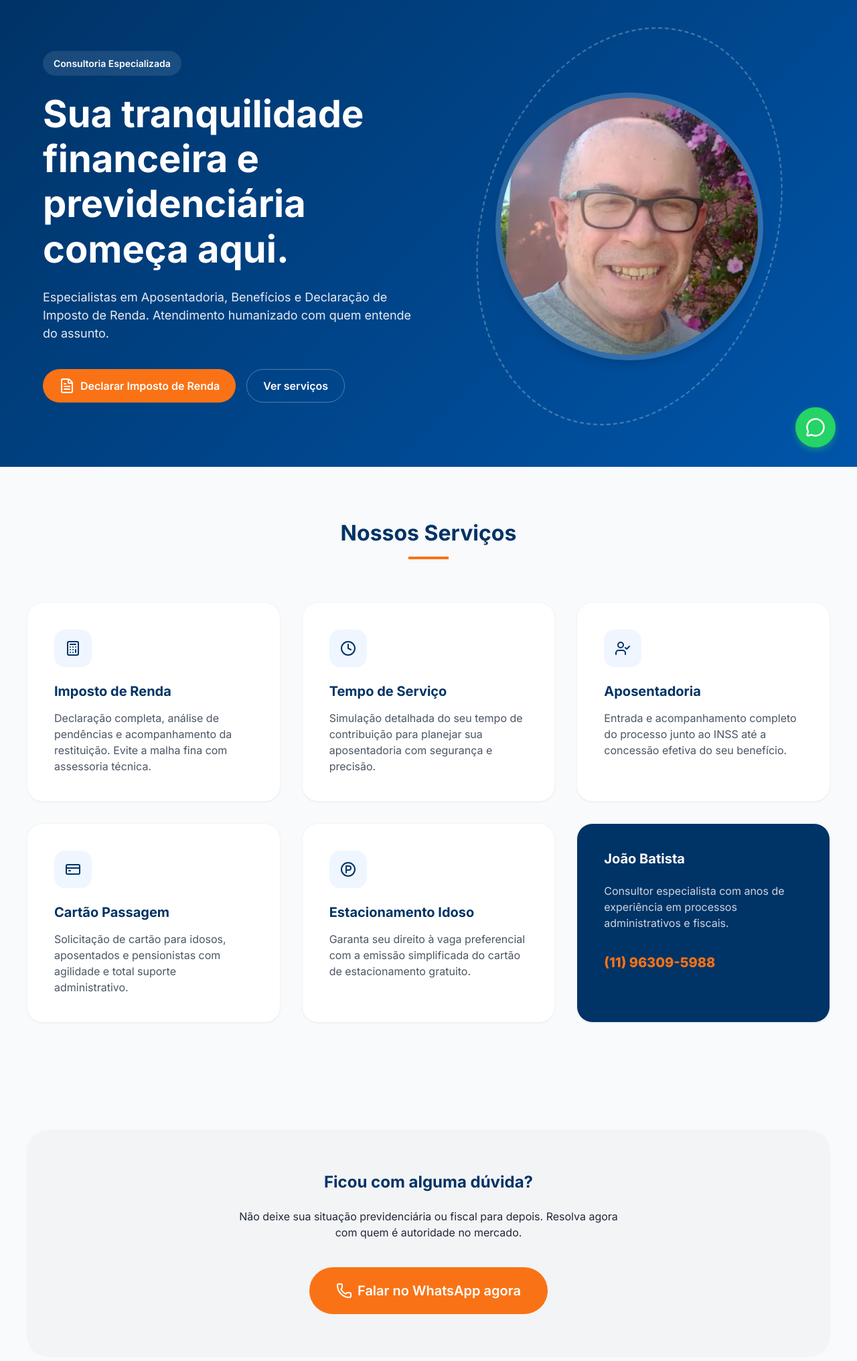
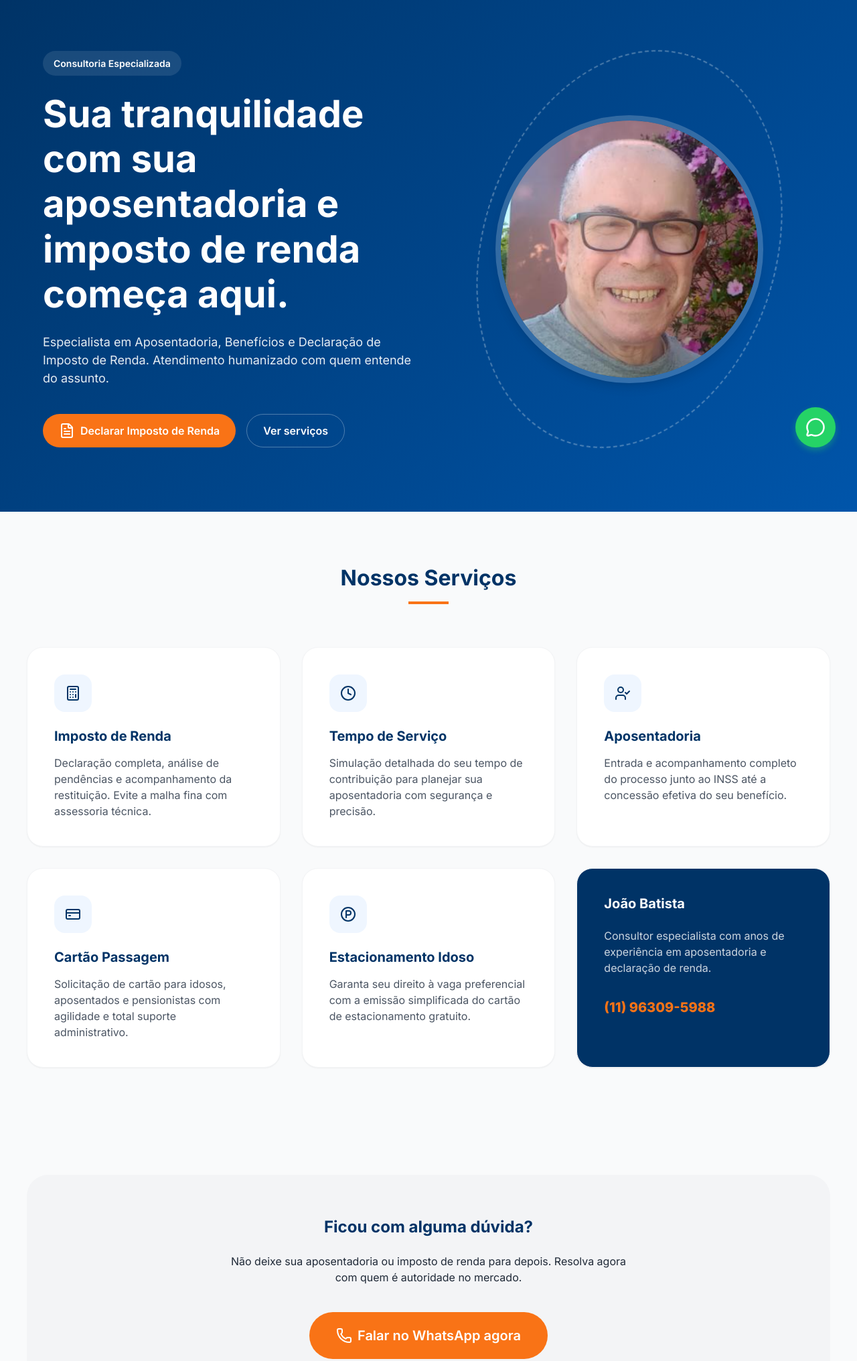
Before and after one commit to caladojuliocesar-eng/jbs, a website built with Vite: page index.html in a window 1280 px wide. Shown: the part 100-2132 px from the top of the page at 67% size. Built offline with nearby package versions, Linux system fonts and the light colour scheme.

Commit message:
feat: simplify landing page copy for better accessibility

```diff
--- a/index.html
+++ b/index.html
@@ -3,7 +3,7 @@
 <head>
     <meta charset="UTF-8">
     <meta name="viewport" content="width=device-width, initial-scale=1.0">
-    <title>JBS Consultoria | Previdência e Imposto de Renda</title>
+    <title>JBS Consultoria | Aposentadoria e Imposto de Renda</title>
     <!-- SEO -->
     <meta name="description" content="Especialista em Aposentadoria, Benefícios e Imposto de Renda. Atendimento humanizado com João Batista.">
     <link rel="preconnect" href="https://fonts.googleapis.com">
@@ -30,8 +30,8 @@
             <div class="container hero-grid">
                 <div>
                     <span class="hero-badge">Consultoria Especializada</span>
-                    <h1>Sua tranquilidade financeira e previdenciária começa aqui.</h1>
-                    <p>Especialistas em Aposentadoria, Benefícios e Declaração de Imposto de Renda. Atendimento humanizado com quem entende do assunto.</p>
+                    <h1>Sua tranquilidade com sua aposentadoria e imposto de renda começa aqui.</h1>
+                    <p>Especialista em Aposentadoria, Benefícios e Declaração de Imposto de Renda. Atendimento humanizado com quem entende do assunto.</p>
                     <div style="display: flex; gap: 1rem; flex-wrap: wrap;">
                         <a href="https://wa.me/5511963095988?text=Olá%20João,%20gostaria%20de%20informações%20sobre%20meu%20Imposto%20de%20Renda." class="btn btn-accent">
                             <i data-lucide="file-text"></i> Declarar Imposto de Renda
@@ -99,7 +99,7 @@
 
                 <div class="service-card" style="background: var(--primary); color: white;">
                     <h3 style="color: white; margin-bottom: 1.5rem;">João Batista</h3>
-                    <p style="color: rgba(255,255,255,0.8); margin-bottom: 2rem;">Consultor especialista com anos de experiência em processos administrativos e fiscais.</p>
+                    <p style="color: rgba(255,255,255,0.8); margin-bottom: 2rem;">Consultor especialista com anos de experiência em aposentadoria e declaração de renda.</p>
                     <a href="tel:11963095988" style="color: var(--accent); font-weight: 800; font-size: 1.25rem; text-decoration: none;">(11) 96309-5988</a>
                 </div>
             </div>
@@ -108,7 +108,7 @@
         <section class="section-padding container">
             <div class="cta-banner">
                 <h2>Ficou com alguma dúvida?</h2>
-                <p>Não deixe sua situação previdenciária ou fiscal para depois. Resolva agora com quem é autoridade no mercado.</p>
+                <p>Não deixe sua aposentadoria ou imposto de renda para depois. Resolva agora com quem é autoridade no mercado.</p>
                 <a href="https://wa.me/5511963095988" class="btn btn-accent" style="padding: 1.25rem 2.5rem; font-size: 1.25rem;">
                     <i data-lucide="phone"></i> Falar no WhatsApp agora
                 </a>
@@ -119,7 +119,7 @@
     <footer>
         <div class="container">
             <img src="/LOGO.jpeg" alt="JBS Logo" class="footer-logo">
-            <p>JBS Consultoria - Especialidade em Previdência e Tributos</p>
+            <p>JBS Consultoria - Especialista em Aposentadoria e Imposto de Renda</p>
             <div class="copyright">
                 &copy; 2026 JBS Consultoria - João Batista. Todos os direitos reservados.<br>
                 Desenvolvido por Ottomatic
```
